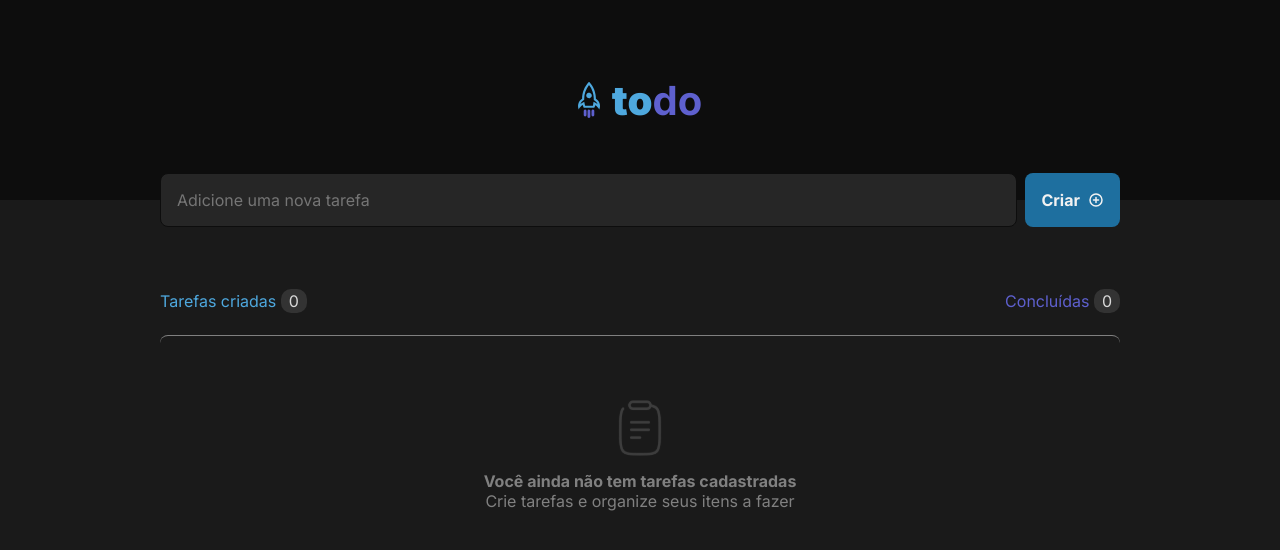
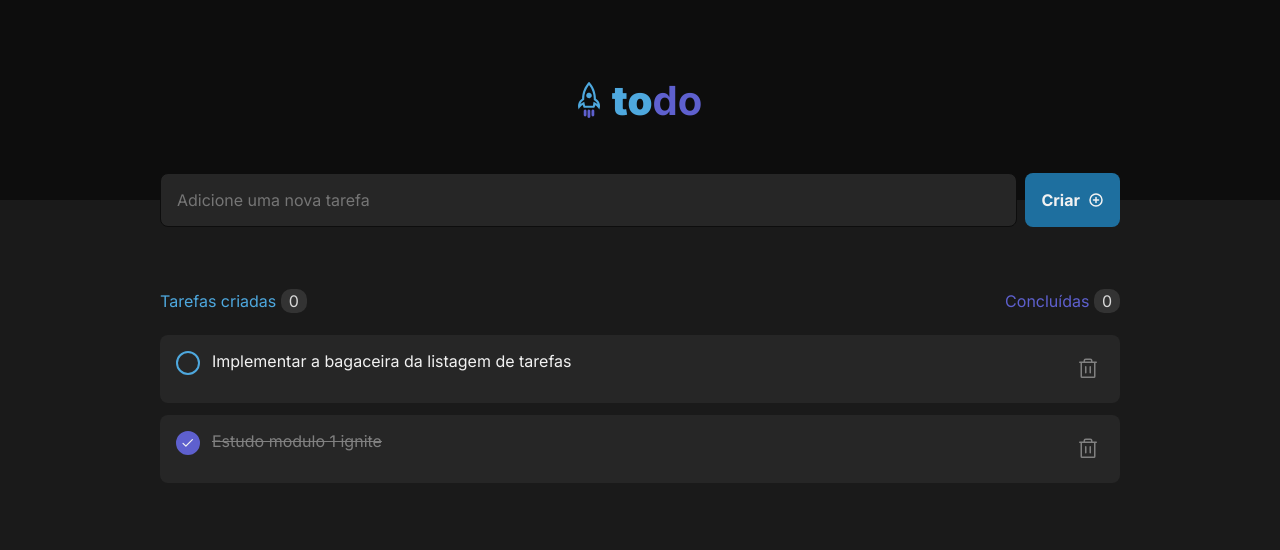
Before and after one commit to RafaelJaber/to-do, a React (Vite) app: page / in a window 1280 px wide. Shown: the top 550 px of the page. Built offline with nearby package versions, Linux system fonts and the light colour scheme.

Commit message:
Implementada a lista de tarefas e o botão para alterar o estado da tarefa

```diff
--- /dev/null
+++ b/src/components/Task.module.css
@@ -0,0 +1,94 @@
+.task {
+    display: flex;
+    padding: 1rem;
+    background: var(--gray-500);
+    gap: 0.75rem;
+    border-radius: 8px;
+    justify-content: space-between;
+}
+
+.task + .task {
+    margin-top: 0.75rem;
+}
+
+.task p {
+    color: var(--gray-100);
+    user-select: none;
+}
+
+.taskDone p{
+    color: var(--gray-300);
+    text-decoration: line-through;
+}
+
+.content {
+    display: flex;
+    gap: 0.75rem;
+}
+
+.checkbox {
+    display: block;
+    position: relative;
+    cursor: pointer;
+}
+
+.checkbox input[type="checkbox"] {
+    position: absolute;
+    opacity: 0;
+    height: 0;
+    width: 0;
+}
+
+.checkbox label {
+    display: inline-block;
+    cursor: pointer;
+    position: relative;
+    border: 2px solid var(--blue-300);
+    width: 1.5rem;
+    height: 1.5rem;
+    border-radius: 100%;
+    transition: all 0.1s;
+}
+
+.checkbox label:hover {
+    background: var(--blue-400);
+}
+
+.checkboxIcon {
+    position: absolute;
+    right: 4px;
+    color: var(--gray-100);
+    background: transparent;
+    opacity: 0;
+    transition: all 0.15s;
+}
+
+.checkbox input[type="checkbox"]:checked + label .checkboxIcon {
+    opacity: 1
+}
+
+.checkbox input[type="checkbox"]:checked + label {
+    background: var(--purple-500);
+    border-color: var(--purple-500);
+}
+
+.checkbox input[type="checkbox"]:checked + label:hover {
+    background: var(--purple-300);
+    border-color: var(--purple-300);
+}
+
+.btnIcon {
+    background: none;
+    padding: 0.25rem;
+    border-radius: 4px;
+    line-height: 0;
+    height: 2.25rem;
+    transition: background-color 0.1s, color 0.1s;
+    cursor: pointer;
+    color: var(--gray-300);
+}
+
+.btnIcon:hover {
+    background: var(--gray-400);
+    color: var(--red-500);
+}
--- /dev/null
+++ b/src/components/Task.tsx
@@ -0,0 +1,61 @@
+import { Check, Trash } from "@phosphor-icons/react";
+import { TaskModel } from "../models/TaskModel.ts";
+import { TaskState } from "../models/TaskState.ts";
+import { useState } from "react";
+
+import styles from './Task.module.css';
+
+
+interface TaskProps {
+    task: TaskModel
+}
+
+
+export function Task({ task }: TaskProps) {
+    const [isChecked, setIsChecked] =
+        useState(returnCheckedStatus(task.taskState));
+    const [isDone, setIsDone] =
+        useState(returnClasseTaskDone(isChecked));
+
+
+    function returnClasseTaskDone(isChecked: boolean) {
+        if (isChecked) {
+            return `${ styles.task } ${ styles.taskDone }`
+        } else {
+            return `${ styles.task }`
+        }
+    }
+
+    function returnCheckedStatus(taskState: TaskState): boolean {
+        return taskState === TaskState.Done;
+    }
+
+    function handleOnChange() {
+        setIsChecked((state: boolean) => {
+            const result = !state;
+            setIsDone(returnClasseTaskDone(result));
+            return result;
+        });
+
+    }
+
+
+    return (
+        <div className={ isDone }>
+            <div className={ styles.content }>
+                <div className={ styles.checkbox }>
+                    <input type="checkbox" id={`statusCheck_${task.id}`} checked={ isChecked } onChange={handleOnChange}/>
+                    <label htmlFor={`statusCheck_${task.id}`} className={ styles.checkmark }>
+                    <span className={ styles.checkboxIcon }>
+                        <Check fontSize={ 13 } weight="bold"/>
+                    </span>
+                    </label>
+                </div>
+                <p onClick={handleOnChange}>{ task.content }</p>
+            </div>
+            <button className={ styles.btnIcon }>
+                <Trash size={ 24 }/>
+            </button>
+        </div>
+    )
+}
--- a/src/components/Tasks.tsx
+++ b/src/components/Tasks.tsx
@@ -1,14 +1,36 @@
 import styles from './Tasks.module.css';
 import clipboardIcon from '../assets/clipboard.svg';
+import { TaskModel } from "../models/TaskModel.ts";
+import { TaskState } from "../models/TaskState.ts";
+import { Task } from "./Task.tsx";
+
+const tasks: TaskModel[] = [
+    {
+        id: 1,
+        taskState: TaskState.Default,
+        content: 'Implementar a bagaceira da listagem de tarefas'
+    },
+    {
+        id: 2,
+        taskState: TaskState.Done,
+        content: 'Estudo modulo 1 ignite'
+    }
+]
+
 
 export function Tasks() {
-    return (
-        <div className={ styles.tasks }>
-            <header className={ styles.header }>
-                <p className={ styles.createdTaskParagraph }>Tarefas criadas <span>0</span></p>
-                <p className={ styles.paragraphTasksCompleted }>Concluídas <span>0</span></p>
-            </header>
-            <div className={ styles.tasksList }>
+
+    function haveTasks(tasks: TaskModel[]) {
+        if (tasks.length > 0) {
+            return (
+                <div>
+                    { tasks.map((item: TaskModel) => {
+                        return <Task task={ item } key={ item.id }/>
+                    }) }
+                </div>
+            )
+        } else {
+            return (
                 <div className={ styles.noItem }>
                     <img src={ clipboardIcon } alt="Ícone Clipboard"/>
                     <p className={ styles.paragraphBold }>
@@ -18,6 +40,18 @@ export function Tasks() {
                         Crie tarefas e organize seus itens a fazer
                     </p>
                 </div>
+            )
+        }
+    }
+
+    return (
+        <div className={ styles.tasks }>
+            <header className={ styles.header }>
+                <p className={ styles.createdTaskParagraph }>Tarefas criadas <span>0</span></p>
+                <p className={ styles.paragraphTasksCompleted }>Concluídas <span>0</span></p>
+            </header>
+            <div className={ styles.tasksList }>
+                { haveTasks(tasks) }
             </div>
         </div>
     )
--- a/src/global.css
+++ b/src/global.css
@@ -1,6 +1,7 @@
 
 :root {
     --blue-300: #4EA8DE;
+    --blue-400: rgba(33, 150, 243, 0.35);
     --blue-500: #1E6F9F;
     --purple-300: #8284FA;
     --purple-500: #5E60CE;
@@ -56,4 +57,10 @@ button {
     align-items: center;
     gap: 0.5rem;
     font-weight: 700;
+    cursor: pointer;
+    transition: background-color 0.1s;
 }
+
+button:hover {
+    background: var(--blue-300);
+}
--- /dev/null
+++ b/src/models/TaskModel.ts
@@ -0,0 +1,7 @@
+import { TaskState } from "./TaskState.ts";
+
+export interface TaskModel {
+    id: number;
+    taskState: TaskState;
+    content: string;
+}
--- /dev/null
+++ b/src/models/TaskState.ts
@@ -0,0 +1,4 @@
+export enum TaskState {
+    Default = 0,
+    Done = 1
+}
```
